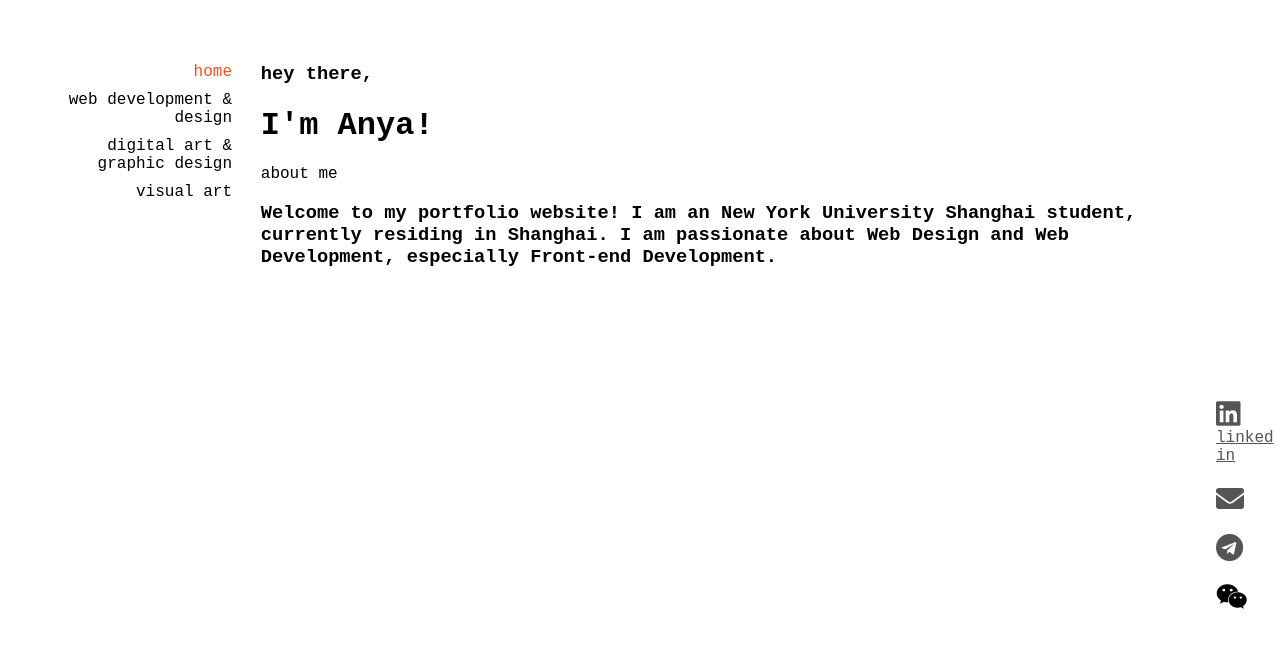
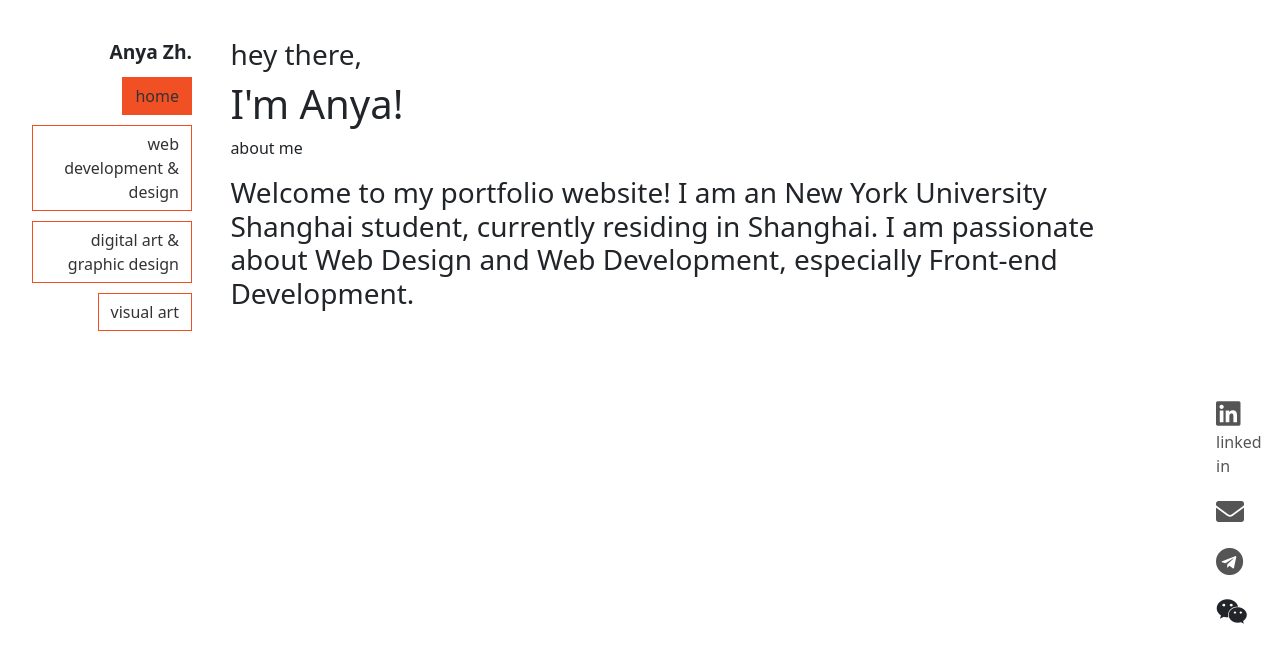
Before and after one commit to zhuanya28/anya-s-portfolio, a React (Create React App) app: page / in a window 1280 px wide. Shown: the top 662 px of the page. Built offline with nearby package versions, Linux system fonts and the light colour scheme.

Commit message:
added: bootstrap, name, styling; fixed: buttons in the menu;

```diff
--- a/package.json
+++ b/package.json
@@ -8,6 +8,7 @@
     "@testing-library/jest-dom": "^5.16.5",
     "@testing-library/react": "^13.4.0",
     "@testing-library/user-event": "^13.5.0",
+    "bootstrap": "^5.3.0-alpha3",
     "react": "^18.2.0",
     "react-dom": "^18.2.0",
     "react-scripts": "5.0.1",
--- a/public/index.html
+++ b/public/index.html
@@ -16,10 +16,17 @@
       rel="stylesheet">
     <link rel="stylesheet" href="https://use.fontawesome.com/releases/v5.15.2/css/all.css"
       integrity="sha384-Z4ksBuKSxRKXtbkKRdyPtk7Up3+k3cnVP/DeNsDZkRvMGzDP1M2MxV7Xu6MvY7O3" crossorigin="anonymous">
-
+<link href="https://cdn.jsdelivr.net/npm/bootstrap@5.3.0-alpha3/dist/css/bootstrap.min.css" rel="stylesheet"
+  integrity="sha384-KK94CHFLLe+nY2dmCWGMq91rCGa5gtU4mk92HdvYe+M/SXH301p5ILy+dN9+nJOZ" crossorigin="anonymous">
+<script src="https://cdn.jsdelivr.net/npm/bootstrap@5.3.0-alpha3/dist/js/bootstrap.bundle.min.js"
+  integrity="sha384-ENjdO4Dr2bkBIFxQpeoTz1HIcje39Wm4jDKdf19U8gI4ddQ3GYNS7NTKfAdVQSZe" crossorigin="anonymous"></script>
   </head>
   <body>
     <noscript></noscript>
     <div id="root"></div>
+    <script src="https://cdn.jsdelivr.net/npm/@popperjs/core@2.11.7/dist/umd/popper.min.js"
+      integrity="sha384-zYPOMqeu1DAVkHiLqWBUTcbYfZ8osu1Nd6Z89ify25QV9guujx43ITvfi12/QExE" crossorigin="anonymous"></script>
+    <script src="https://cdn.jsdelivr.net/npm/bootstrap@5.3.0-alpha3/dist/js/bootstrap.min.js"
+      integrity="sha384-Y4oOpwW3duJdCWv5ly8SCFYWqFDsfob/3GkgExXKV4idmbt98QcxXYs9UoXAB7BZ" crossorigin="anonymous"></script>
   </body>
 </html>
--- a/src/App.js
+++ b/src/App.js
@@ -1,4 +1,4 @@
-import React, { useState } from "react";
+import React from "react";
 import './index.css';
 import Menu from "./components/Menu"
 import Contact from "./components/Contact"
--- a/src/components/Menu.jsx
+++ b/src/components/Menu.jsx
@@ -4,7 +4,9 @@ import Project from "./Project";
 import React, { useState } from "react";
 
 function fillProjects() {
-  return webDevNDes.map((project) => (
+  return (
+
+     webDevNDes.map((project) => (
         <Project
           id={project.id}
           name={project.name}
@@ -14,11 +16,13 @@ function fillProjects() {
           description={project.description}
           link={project.link}
         />
-  ));
+      ))
+  );
 }
 
-function fillDigArtNGraphDesProjects() {
-  return digitalArtNGraphDesign.map((project) => (
+function fillDigArtNGraphDesProjects(currentSection) {
+  return (
+    digitalArtNGraphDesign.map((project) => (
         <Project
           id={project.id}
           name={project.name}
@@ -29,7 +33,10 @@ function fillDigArtNGraphDesProjects() {
           description={project.description}
           link={project.link}
         />
-  ));
+      ))
+
+
+  );
 }
 
 function fillVisualArtsProjects() {
@@ -41,9 +48,9 @@ function fillVisualArtsProjects() {
       medium={project.medium}
       media={project.media}
       description={project.description}
-      link={project.link}
     />
   ));
+
 }
 
 function Menu() {
@@ -55,37 +62,48 @@ function Menu() {
   return (
     <div className="menuDiv">
       <ul className="menuUl">
+      <li className="menuLi nameInMenu">
+        Anya Zh.
+      </li>
         <li className="menuLi">
-          <a
+          <button
             onClick={() => handleLinkClick("home")}
-            className={activeLink === "home" ? "activeMenu" : ""}
+            className={`btn btn-outline-danger ${activeLink === "home" ? "activeMenu" : ""}`}
           >
             home
-          </a>
+          </button>
         </li>
         <li className="menuLi">
-          <a
+          <button
             onClick={() => handleLinkClick("webDev&Des")}
-            className={activeLink === "webDev&Des" ? "activeMenu" : ""}
+            className={`btn btn-outline-danger ${
+              activeLink === "webDev&Des" ? "activeMenu" : ""
+            }`}
           >
             web development & design
-          </a>
+          </button>
         </li>
         <li className="menuLi">
-          <a
+          <button
             onClick={() => handleLinkClick("digitalArt&GraphDes")}
-            className={activeLink === "digitalArt&GraphDes" ? "activeMenu" : ""}
+            className={`btn btn-outline-danger ${
+              activeLink === "digitalArt&GraphDes"
+                ? "activeMenu"
+                : ""
+            }`}
           >
             digital art & graphic design
-          </a>
+          </button>
         </li>
         <li className="menuLi">
-          <a
+          <button
             onClick={() => handleLinkClick("visualArt")}
-            className={activeLink === "visualArt" ? "activeMenu" : ""}
+            className={`btn btn-outline-danger ${
+              activeLink === "visualArt" ? "activeMenu" : ""
+            }`}
           >
             visual art
-          </a>
+          </button>
         </li>
       </ul>
       <div>
--- a/src/components/Project.jsx
+++ b/src/components/Project.jsx
@@ -10,41 +10,40 @@ function Project(props) {
   };
 
   return (
-    <div
-      className={` box ${isExpanded ? "expandedProject" : "closedProject"}`}
-      onClick={handleClick}
-    >
+    <div className={` box ${isExpanded ? "expandedProject" : "closedProject"}`}>
       <div className="projects">
         <div className="projectFirstPart">
-          <div>
+          <div className="projectFirstPartInfo">
             <h1 className="projectName">{props.name}</h1>
             <h3 className="projectDate">{props.date}</h3>
             <h5 className="projectRole">{props.role}</h5>
+            <h5 className="projectMedium">{props.medium}</h5>
           </div>
-          <div className="arrowIcon">
+          <div className="projectFirstPartArrow" onClick={handleClick}>
             <FontAwesomeIcon
               icon={faAnglesDown}
+              size="2xl"
               className={`arrow ${isExpanded ? "rotate" : ""}`}
             />
           </div>
         </div>
         {isExpanded && (
           <>
-            <h5 className="projectMedium">{props.medium}</h5>
+            <p className="projectDescription">{props.description}</p>
+            <a
+              className="projectLink btn btn-outline-danger"
+              href={props.link}
+              target="_blank"
+              rel="noopener noreferrer"
+              type="button"
+            >
+              try it out!
+            </a>
             <img
               className="projectsImages"
               src={props.media}
               alt={props.media}
             />
-            <p className="projectDescription">{props.description}</p>
-            <a
-              className="projectLink"
-              href={props.link}
-              target="_blank"
-              rel="noopener noreferrer"
-            >
-              {props.link}
-            </a>
           </>
         )}
       </div>
--- a/src/data.js
+++ b/src/data.js
@@ -19,7 +19,7 @@ export const webDevNDes = [
     id: 3,
     name: "Alumnium",
     date: "october 2022 – february 2023",
-    role: "web designer",
+    role: "Figma",
     media: alumniumCover,
     description:
       "created web design for an education platform. keywords: bright, fresh, simple.",
@@ -29,7 +29,7 @@ export const webDevNDes = [
     id: 2,
     name: "Altrum",
     date: "july 2022 – october 2023",
-    role: "web designer & front-end developer",
+    role: "HTML, CSS, Bootstrap, JS, Node.js",
     media: altrumCover,
     description: "web design and front-end development deploying Bootstrap",
     link: "https://altrum-ed.ru",
@@ -51,7 +51,7 @@ export const digitalArtNGraphDesign = [
     id: 1,
     name: "OCTOMORPHOSIS",
     date: "march 2023",
-    role: "",
+    role: "p5.js, HTML",
     media: octomorphosis,
     description:
       "created an interactive world of octopus-inspired creatures using p5.js",
@@ -61,7 +61,7 @@ export const digitalArtNGraphDesign = [
     id: 2,
     name: "Rapid Prototyping Presentation",
     date: "december 2022",
-    role: "figma designer",
+    role: "Figma",
     media: travelDevice,
     description: "",
   },
--- a/src/index.css
+++ b/src/index.css
@@ -8,7 +8,7 @@
 body {
   -webkit-font-smoothing: antialiased;
   -moz-osx-font-smoothing: grayscale;
-  font-family: 'Inconsolata', monospace;
+  /* font-family: 'Inconsolata', monospace; */
 }
 
 code {
@@ -31,6 +31,11 @@ code {
 
 }
 
+.nameInMenu{
+  font-size: larger;
+  font-weight: bold;
+}
+
 .menuLi{
   margin-bottom: 10px;
   text-align: right;
@@ -38,15 +43,14 @@ code {
 
 .menuA{
   display: block;
-      text-decoration: none;
-      color: #333;
+   text-decoration: none;
+   color: #333;
       transition: all 0.3s ease;
       cursor: pointer;
 
 }
 
 .menuLi:hover{
-  background-color: #E6E8E6;
   color: #F15025;
   cursor: pointer;
   transition: all 0.3s ease;
@@ -54,22 +58,34 @@ code {
 
 .activeMenu{
   color:#F15025;
+  background-color: #F15025;
+}
+
+.btn-outline-danger{
+  border-radius: 0%;
+  border-color: #F15025;
+  color:#333;
+  text-align: right;
+}
+
+.btn-outline-danger:hover{
+  background-color: #F15025;
 }
 
 
 /* INTRODUCTION */
 .introduction{
   margin-bottom: 10%;
-    margin-top: 5%;
-    margin-left: 20%;
+    margin-top: 3%;
+    margin-left: 18%;
     margin-right: 10%;
 }
 .projects{
+  margin-top: 3%;
   margin-bottom: 5%;
-  margin-top: 5%;
-  margin-left: 20%;
+  margin-left: 18%;
   margin-right: 10%;
-  font-family: 'Montserrat', sans-serif;
+  /* font-family: 'Montserrat', sans-serif; */
   font-weight: 400;
   padding-bottom: 5%;
   width: 70%;
@@ -89,7 +105,7 @@ code {
 
 .projectFirstPart{
   display: grid;
-  grid-column: 3fs 1fs;
+  grid-column: 90% 10%;
 }
 
 .projectFirstPartInfo{
@@ -100,11 +116,10 @@ code {
 .projectFirstPartArrow{
   grid-row: 1;
   grid-column: 2;
+  text-align: center;
 }
 
 .projectName{
-font-family: 'Inconsolata',
-  monospace;
 }
 
 .projectsImages{
@@ -112,9 +127,10 @@ font-family: 'Inconsolata',
 }
 
 .projectDate{
-  font-family: 'Montserrat', sans-serif;
+  /* font-family: 'Montserrat', sans-serif; */
   color: #F15025;
   font-weight: 400;
+  font-size: medium;
 }
 
 .projectMedium, .projectRole {
```
Also changed, not shown: 1 other file (tests, documents, lock files or other folders). Lines whose indentation alone changed are shown as unchanged.
